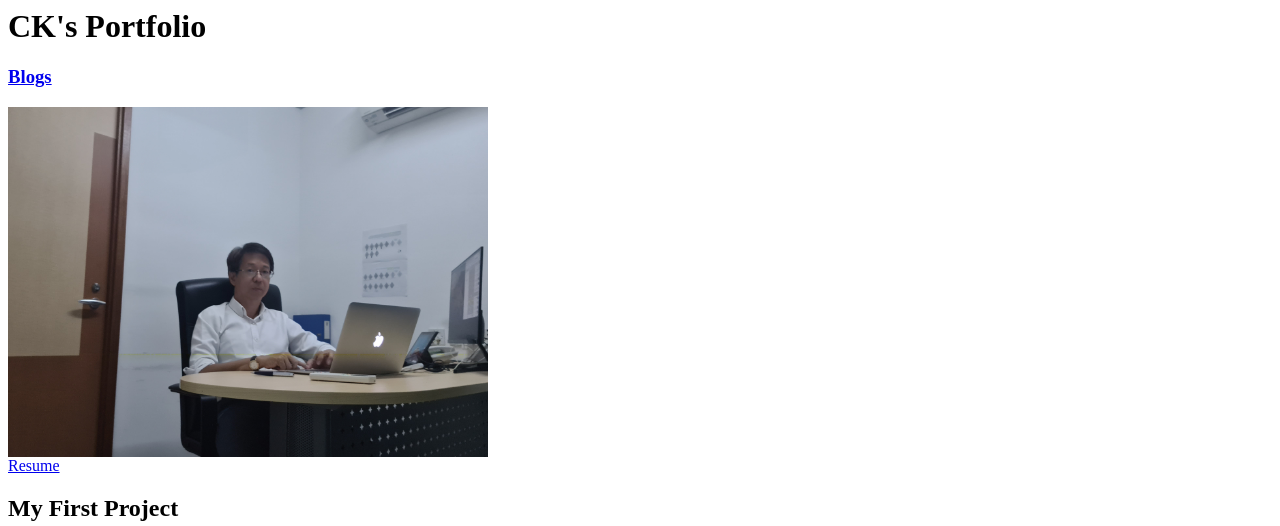
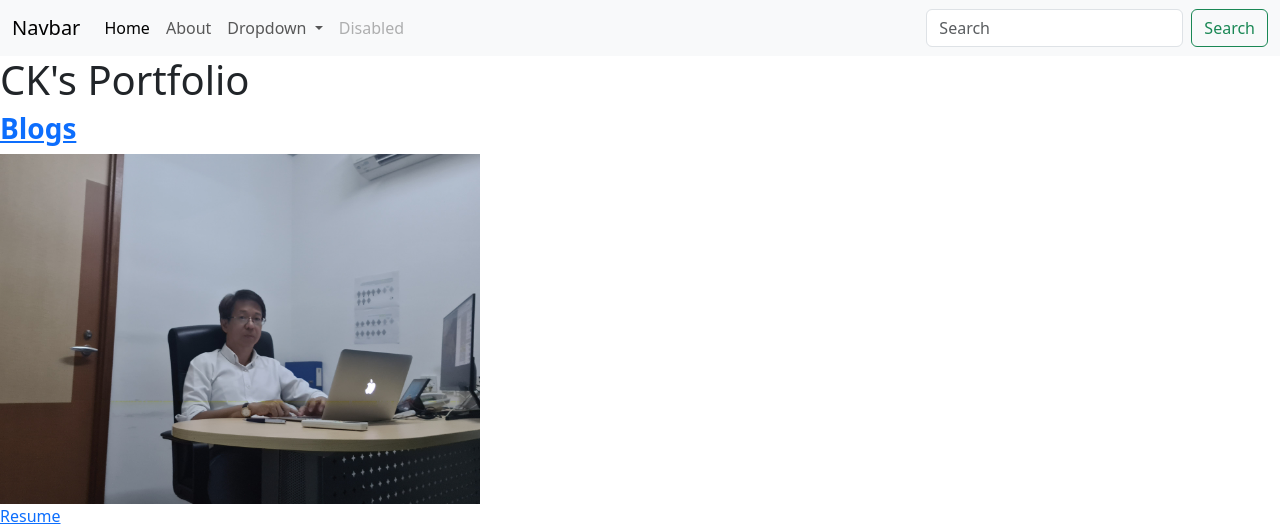
Before and after one commit to AlvinWong7896/portfolio, a Django app: page / in a window 1280 px wide. Shown: the top 526 px of the page. Run offline with Django 4.2, Linux system fonts and the light colour scheme; data comes from the database, SQL or seed files in the repository.

Commit message:
added base.html and make use of Bootstrap to improve UX

```diff
--- a/blog/templates/blog/all_blogs.html
+++ b/blog/templates/blog/all_blogs.html
@@ -1,3 +1,7 @@
+{% extends 'portfolio/base.html' %}
+
+
+{% block content %}
 <h1>My blogs</h1>
 
 <h3>CK has written {{ blogs.count }} blog{{ blogs.count|pluralize }}</h3>
@@ -8,3 +12,5 @@
     <p>{{ blog.message|striptags|truncatechars:100 }}</p>
     <br><br>
 {% endfor %}
+
+{% endblock content %}
--- /dev/null
+++ b/portfolio/templates/portfolio/base.html
@@ -0,0 +1,52 @@
+<!doctype html>
+<html lang="en">
+  <head>
+    <meta charset="utf-8">
+    <meta name="viewport" content="width=device-width, initial-scale=1">
+    <title>Bootstrap demo</title>
+    <link href="https://cdn.jsdelivr.net/npm/bootstrap@5.3.3/dist/css/bootstrap.min.css" rel="stylesheet" integrity="sha384-QWTKZyjpPEjISv5WaRU9OFeRpok6YctnYmDr5pNlyT2bRjXh0JMhjY6hW+ALEwIH" crossorigin="anonymous">
+  </head>
+  <body>
+    {% load static %}
+    <nav class="navbar navbar-expand-lg bg-body-tertiary">
+        <div class="container-fluid">
+          <a class="navbar-brand" href="#">Navbar</a>
+          <button class="navbar-toggler" type="button" data-bs-toggle="collapse" data-bs-target="#navbarSupportedContent" aria-controls="navbarSupportedContent" aria-expanded="false" aria-label="Toggle navigation">
+            <span class="navbar-toggler-icon"></span>
+          </button>
+          <div class="collapse navbar-collapse" id="navbarSupportedContent">
+            <ul class="navbar-nav me-auto mb-2 mb-lg-0">
+              <li class="nav-item">
+                <a class="nav-link active" aria-current="page" href="#">Home</a>
+              </li>
+              <li class="nav-item">
+                <a class="nav-link" href="#">About</a>
+              </li>
+              <li class="nav-item dropdown">
+                <a class="nav-link dropdown-toggle" href="#" role="button" data-bs-toggle="dropdown" aria-expanded="false">
+                  Dropdown
+                </a>
+                <ul class="dropdown-menu">
+                  <li><a class="dropdown-item" href="#">Action</a></li>
+                  <li><a class="dropdown-item" href="#">Another action</a></li>
+                  <li><hr class="dropdown-divider"></li>
+                  <li><a class="dropdown-item" href="#">Something else here</a></li>
+                </ul>
+              </li>
+              <li class="nav-item">
+                <a class="nav-link disabled" aria-disabled="true">Disabled</a>
+              </li>
+            </ul>
+            <form class="d-flex" role="search">
+              <input class="form-control me-2" type="search" placeholder="Search" aria-label="Search">
+              <button class="btn btn-outline-success" type="submit">Search</button>
+            </form>
+          </div>
+        </div>
+      </nav>
+
+      {% block content %}{% endblock content %}
+
+    <script src="https://cdn.jsdelivr.net/npm/bootstrap@5.3.3/dist/js/bootstrap.bundle.min.js" integrity="sha384-YvpcrYf0tY3lHB60NNkmXc5s9fDVZLESaAA55NDzOxhy9GkcIdslK1eN7N6jIeHz" crossorigin="anonymous"></script>
+  </body>
+</html>
--- a/portfolio/templates/portfolio/home.html
+++ b/portfolio/templates/portfolio/home.html
@@ -1,3 +1,7 @@
+{% extends 'portfolio/base.html' %}
+
+
+{% block content %}
 {% load static %}
 <h1>CK's Portfolio</h1>
 
@@ -17,3 +21,5 @@
     <a href="{{ project.url }}">Link</a>
     {% endif %}
 {% endfor %}
+
+{% endblock content %}
```
Also changed, not shown: blog/templates/blog/detail.html (+7 -0 lines).
